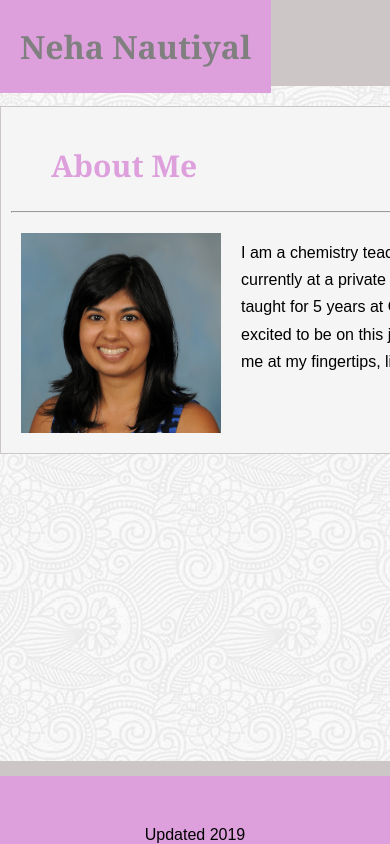
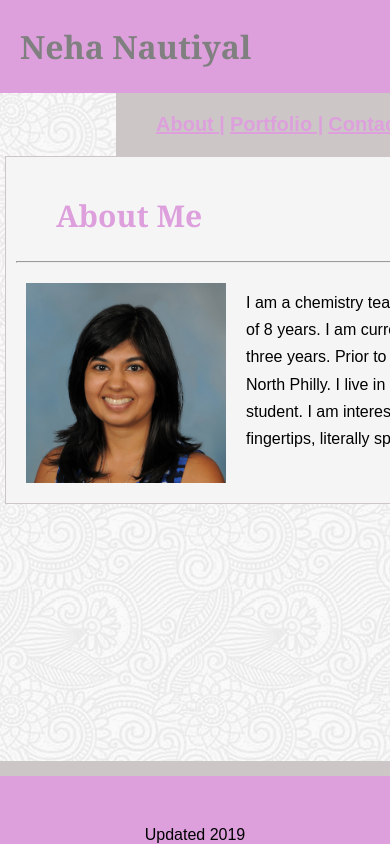
Before and after one commit to NehaNautiyal/Responsive-Portfolio, a plain HTML site: page index.html in a window 390 px wide. Shown: the top 844 px of the page. Drawn offline with Linux system fonts and the light colour scheme.

Commit message:
more style changes

```diff
--- a/assets/css/style2.css
+++ b/assets/css/style2.css
@@ -169,8 +169,53 @@
   }
 
   @media screen and (max-width: 980px) {
+    h1, .links, .box-2 {
+      width: 100vh;
+    }
+
+    .links {
+      background: rgb(204, 198, 198);
+      margin-top: 0;
+    }
+
+    .box-2 {
+      margin: 5px;
+    }
 
 
+  }
+
+  @media screen and (max-width: 768px) {
+    h1, .links, .box-2 {
+      width: 100vh;
+    }
+
+    .links {
+      background: rgb(204, 198, 198);
+      margin-top: 0;
+    }
+
+    .box-2 {
+      margin: 5px;
+    }
+
+
+  }
+
+  @media screen and (max-width: 640px) {
+
+    h1, .links, .box-2 {
+      width: 100vh;
+    }
+
+    .links {
+      background: rgb(204, 198, 198);
+      margin-top: 0;
+    }
+
+    .box-2 {
+      margin: 5px;
+    }
 
   }
 
```
